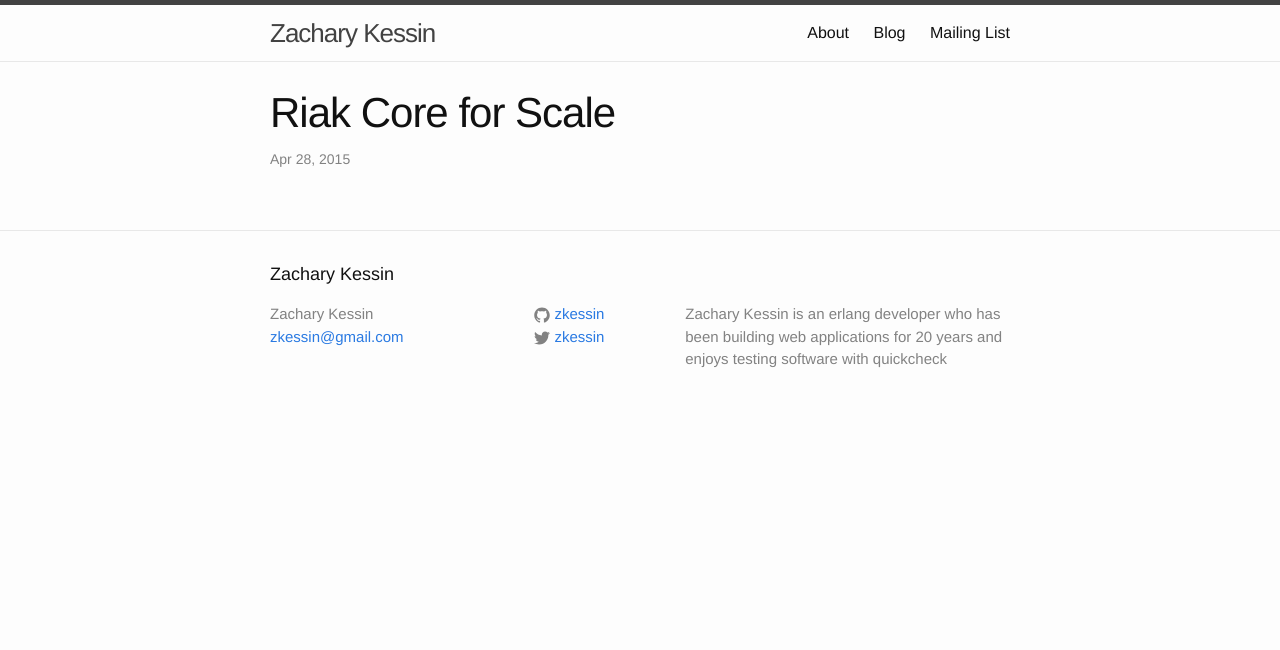
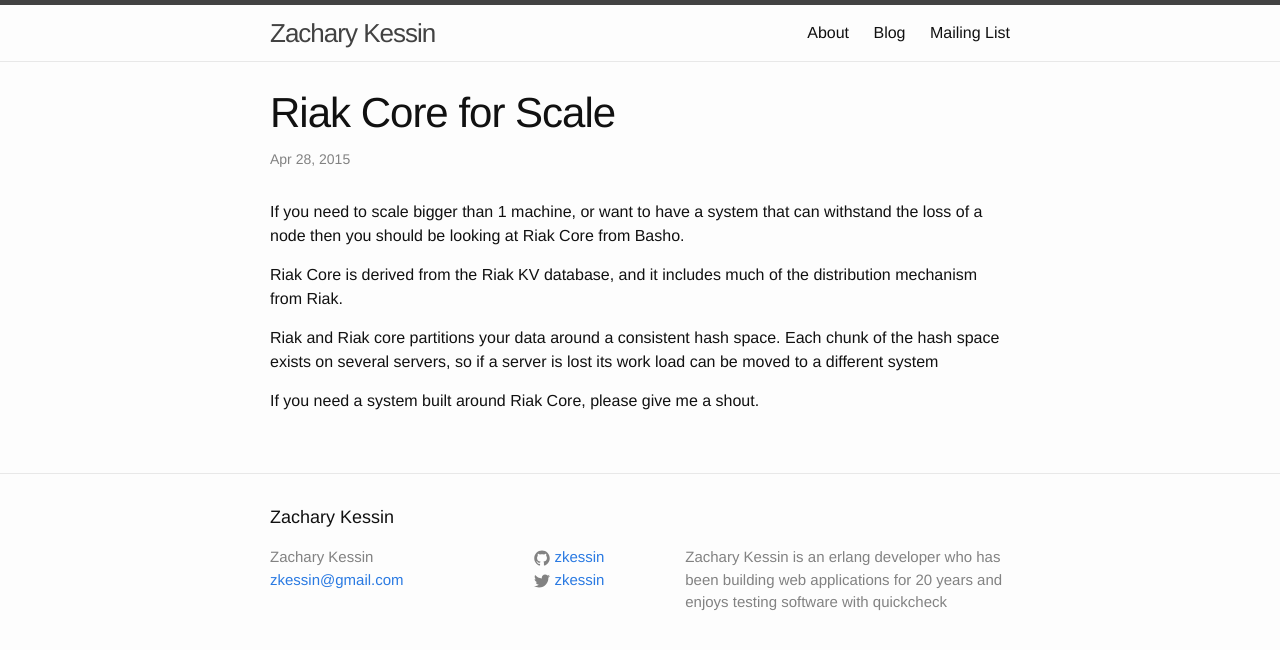
Before and after one commit to zkessin/zachkessin.com, a Jekyll site: the page built from _posts/2015-04-28-riak_core_for_scale.markdown, in a window 1280 px wide. Shown: the top 650 px of the page. Built offline with Jekyll 4.4.1, drawn with Linux system fonts in a browser that asks for light colours.

Commit message:
blog post on riak_core

```diff
--- a/_posts/2015-04-28-riak_core_for_scale.markdown
+++ b/_posts/2015-04-28-riak_core_for_scale.markdown
@@ -3,3 +3,16 @@ layout: post
 title: "Riak Core for Scale"
 date: "2015-04-28 15:56:08 +0300"
 ---
+
+If you need to scale bigger than 1 machine, or want to have a system
+that can withstand the loss of a node then you should be looking at
+Riak Core from Basho.
+
+Riak Core is derived from the Riak KV database, and it includes much
+of the distribution mechanism from Riak.
+
+Riak and Riak core partitions your data around a consistent hash
+space. Each chunk of the hash space exists on several servers, so if a
+server is lost its work load can be moved to a different system
+
+If you need a system built around Riak Core, please give me a shout.
```
